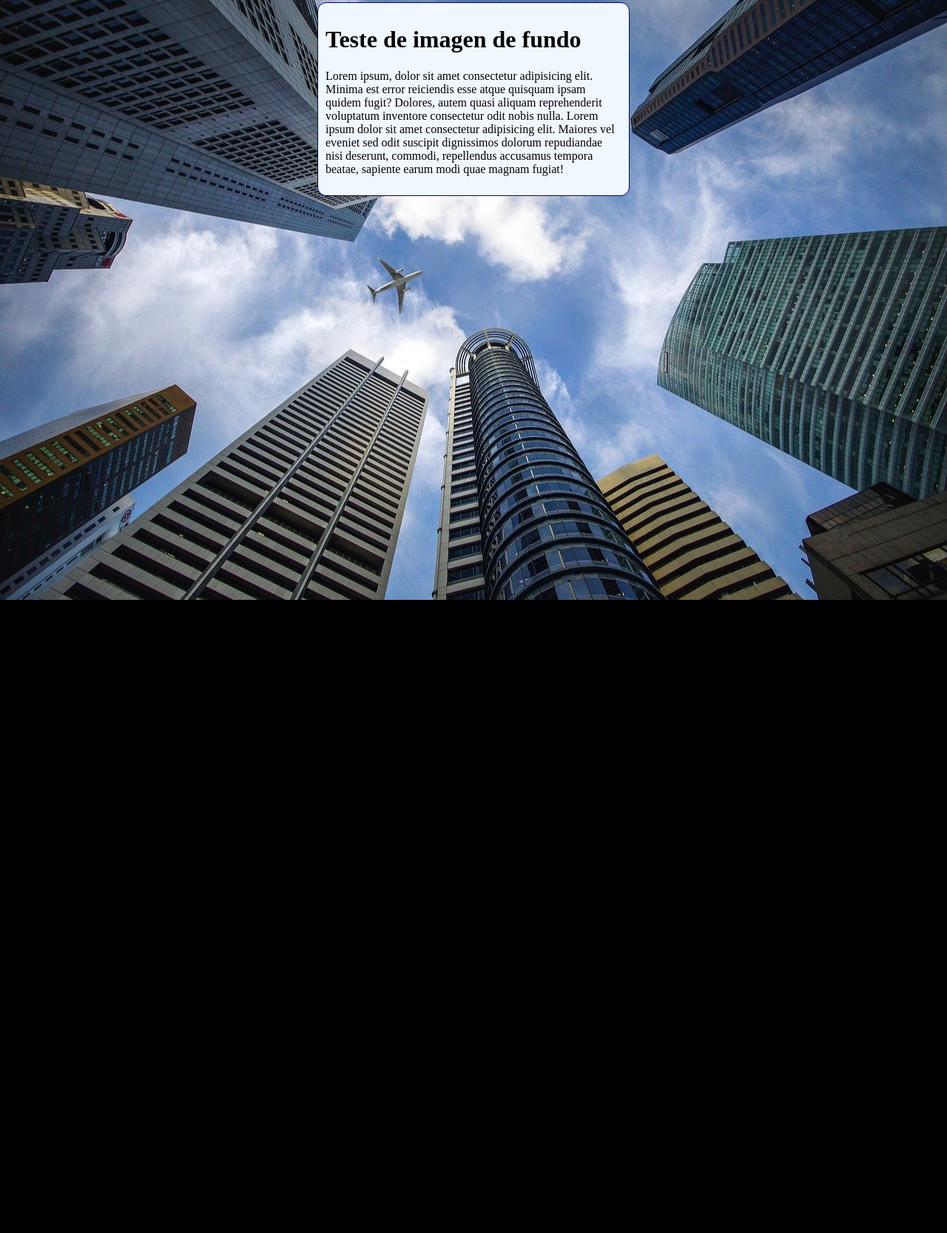
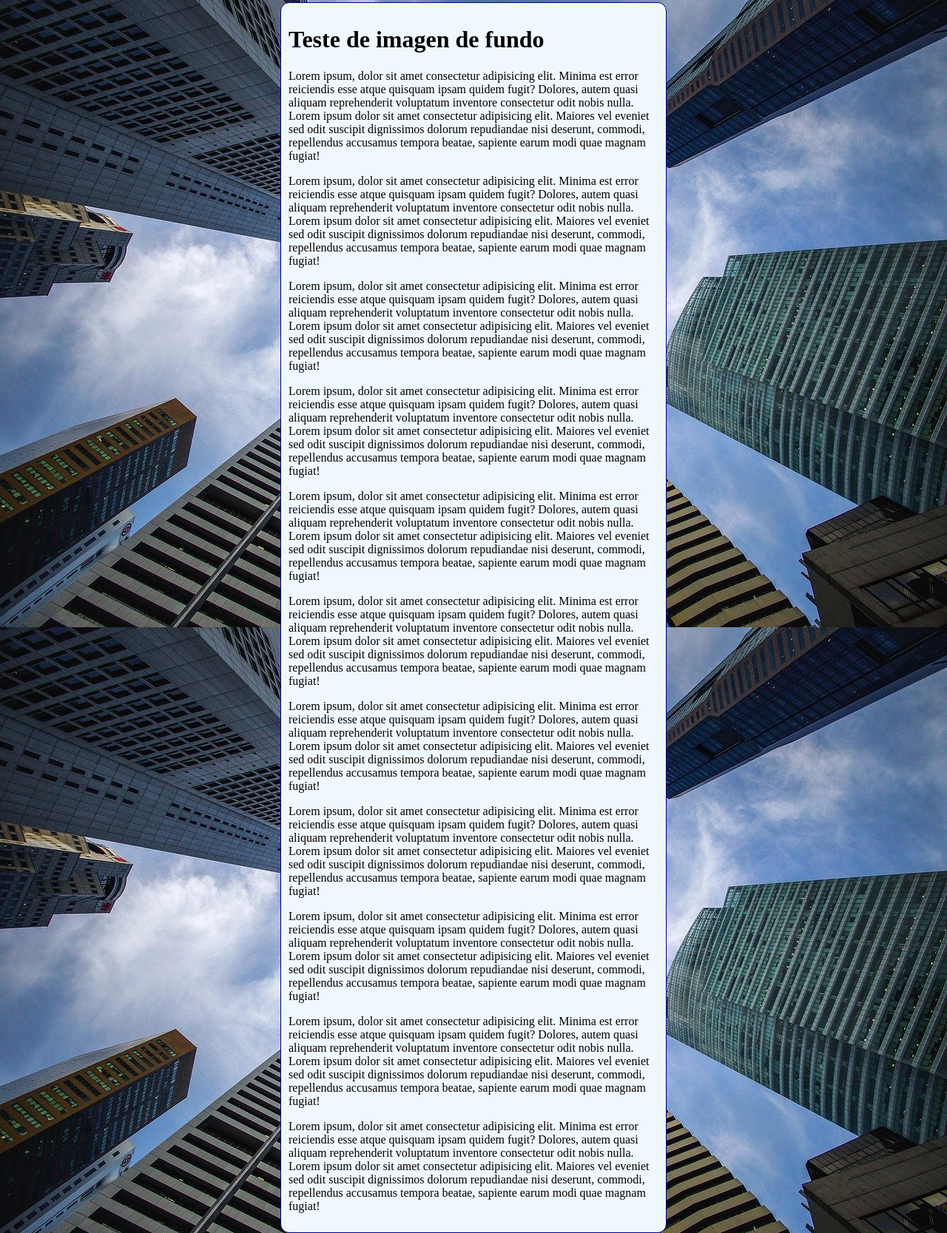
Before and after one commit to VitorArgeo/html-css, a plain HTML site: page exercicios/ex022/fundo006.html in a window 1280 px wide. Shown: the part 5-1672 px from the top of the page at 74% size. Before the commit the page ends 816 px from the top, so only its background shows below. Drawn offline with Linux system fonts and the light colour scheme.

Commit message:
atualizacao exercicio 22

```diff
--- a/exercicios/ex022/fundo006.css
+++ b/exercicios/ex022/fundo006.css
@@ -2,16 +2,21 @@
 
 body {
     height: 100vh;
-    background-color: black;
+    /*background-color: black;
     background-image: url(imagens/wallpaper002.jpg);
     background-position: center center;
     background-repeat: no-repeat;
+    background-size: cover;
+    background-attachment: fixed;*/
+    /* color > image > position > repeat > [size] > attachment                               */
+
+    background: black url(imagens/wallpaper002.jpg) center center no-repeat fixed;
     background-size: cover;
 }
 
 main {
     background-color: aliceblue;
-    width: 400px;
+    max-width: 500px;
     padding: 10px;
     margin: auto;
     border: 1px solid darkblue;
--- a/exercicios/ex022/fundo006.html
+++ b/exercicios/ex022/fundo006.html
@@ -10,6 +10,16 @@
     <main>
         <h1>Teste de imagen de fundo</h1>
         <p>Lorem ipsum, dolor sit amet consectetur adipisicing elit. Minima est error reiciendis esse atque quisquam ipsam quidem fugit? Dolores, autem quasi aliquam reprehenderit voluptatum inventore consectetur odit nobis nulla. Lorem ipsum dolor sit amet consectetur adipisicing elit. Maiores vel eveniet sed odit suscipit dignissimos dolorum repudiandae nisi deserunt, commodi, repellendus accusamus tempora beatae, sapiente earum modi quae magnam fugiat!</p>
+        <p>Lorem ipsum, dolor sit amet consectetur adipisicing elit. Minima est error reiciendis esse atque quisquam ipsam quidem fugit? Dolores, autem quasi aliquam reprehenderit voluptatum inventore consectetur odit nobis nulla. Lorem ipsum dolor sit amet consectetur adipisicing elit. Maiores vel eveniet sed odit suscipit dignissimos dolorum repudiandae nisi deserunt, commodi, repellendus accusamus tempora beatae, sapiente earum modi quae magnam fugiat!</p>
+        <p>Lorem ipsum, dolor sit amet consectetur adipisicing elit. Minima est error reiciendis esse atque quisquam ipsam quidem fugit? Dolores, autem quasi aliquam reprehenderit voluptatum inventore consectetur odit nobis nulla. Lorem ipsum dolor sit amet consectetur adipisicing elit. Maiores vel eveniet sed odit suscipit dignissimos dolorum repudiandae nisi deserunt, commodi, repellendus accusamus tempora beatae, sapiente earum modi quae magnam fugiat!</p>
+        <p>Lorem ipsum, dolor sit amet consectetur adipisicing elit. Minima est error reiciendis esse atque quisquam ipsam quidem fugit? Dolores, autem quasi aliquam reprehenderit voluptatum inventore consectetur odit nobis nulla. Lorem ipsum dolor sit amet consectetur adipisicing elit. Maiores vel eveniet sed odit suscipit dignissimos dolorum repudiandae nisi deserunt, commodi, repellendus accusamus tempora beatae, sapiente earum modi quae magnam fugiat!</p>
+        <p>Lorem ipsum, dolor sit amet consectetur adipisicing elit. Minima est error reiciendis esse atque quisquam ipsam quidem fugit? Dolores, autem quasi aliquam reprehenderit voluptatum inventore consectetur odit nobis nulla. Lorem ipsum dolor sit amet consectetur adipisicing elit. Maiores vel eveniet sed odit suscipit dignissimos dolorum repudiandae nisi deserunt, commodi, repellendus accusamus tempora beatae, sapiente earum modi quae magnam fugiat!</p>
+        <p>Lorem ipsum, dolor sit amet consectetur adipisicing elit. Minima est error reiciendis esse atque quisquam ipsam quidem fugit? Dolores, autem quasi aliquam reprehenderit voluptatum inventore consectetur odit nobis nulla. Lorem ipsum dolor sit amet consectetur adipisicing elit. Maiores vel eveniet sed odit suscipit dignissimos dolorum repudiandae nisi deserunt, commodi, repellendus accusamus tempora beatae, sapiente earum modi quae magnam fugiat!</p>
+        <p>Lorem ipsum, dolor sit amet consectetur adipisicing elit. Minima est error reiciendis esse atque quisquam ipsam quidem fugit? Dolores, autem quasi aliquam reprehenderit voluptatum inventore consectetur odit nobis nulla. Lorem ipsum dolor sit amet consectetur adipisicing elit. Maiores vel eveniet sed odit suscipit dignissimos dolorum repudiandae nisi deserunt, commodi, repellendus accusamus tempora beatae, sapiente earum modi quae magnam fugiat!</p>
+        <p>Lorem ipsum, dolor sit amet consectetur adipisicing elit. Minima est error reiciendis esse atque quisquam ipsam quidem fugit? Dolores, autem quasi aliquam reprehenderit voluptatum inventore consectetur odit nobis nulla. Lorem ipsum dolor sit amet consectetur adipisicing elit. Maiores vel eveniet sed odit suscipit dignissimos dolorum repudiandae nisi deserunt, commodi, repellendus accusamus tempora beatae, sapiente earum modi quae magnam fugiat!</p>
+        <p>Lorem ipsum, dolor sit amet consectetur adipisicing elit. Minima est error reiciendis esse atque quisquam ipsam quidem fugit? Dolores, autem quasi aliquam reprehenderit voluptatum inventore consectetur odit nobis nulla. Lorem ipsum dolor sit amet consectetur adipisicing elit. Maiores vel eveniet sed odit suscipit dignissimos dolorum repudiandae nisi deserunt, commodi, repellendus accusamus tempora beatae, sapiente earum modi quae magnam fugiat!</p>
+        <p>Lorem ipsum, dolor sit amet consectetur adipisicing elit. Minima est error reiciendis esse atque quisquam ipsam quidem fugit? Dolores, autem quasi aliquam reprehenderit voluptatum inventore consectetur odit nobis nulla. Lorem ipsum dolor sit amet consectetur adipisicing elit. Maiores vel eveniet sed odit suscipit dignissimos dolorum repudiandae nisi deserunt, commodi, repellendus accusamus tempora beatae, sapiente earum modi quae magnam fugiat!</p>
+        <p>Lorem ipsum, dolor sit amet consectetur adipisicing elit. Minima est error reiciendis esse atque quisquam ipsam quidem fugit? Dolores, autem quasi aliquam reprehenderit voluptatum inventore consectetur odit nobis nulla. Lorem ipsum dolor sit amet consectetur adipisicing elit. Maiores vel eveniet sed odit suscipit dignissimos dolorum repudiandae nisi deserunt, commodi, repellendus accusamus tempora beatae, sapiente earum modi quae magnam fugiat!</p>
     </main>
 </body>
 </html>
```
